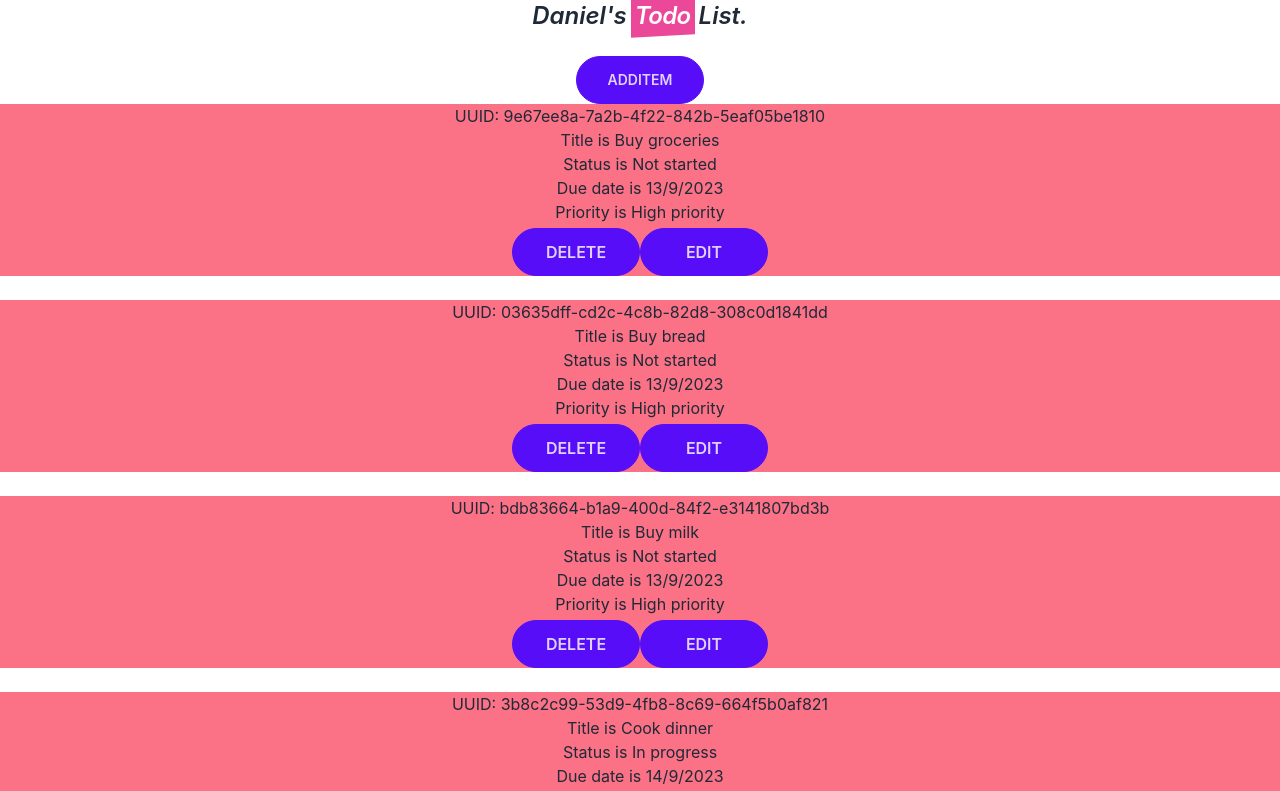
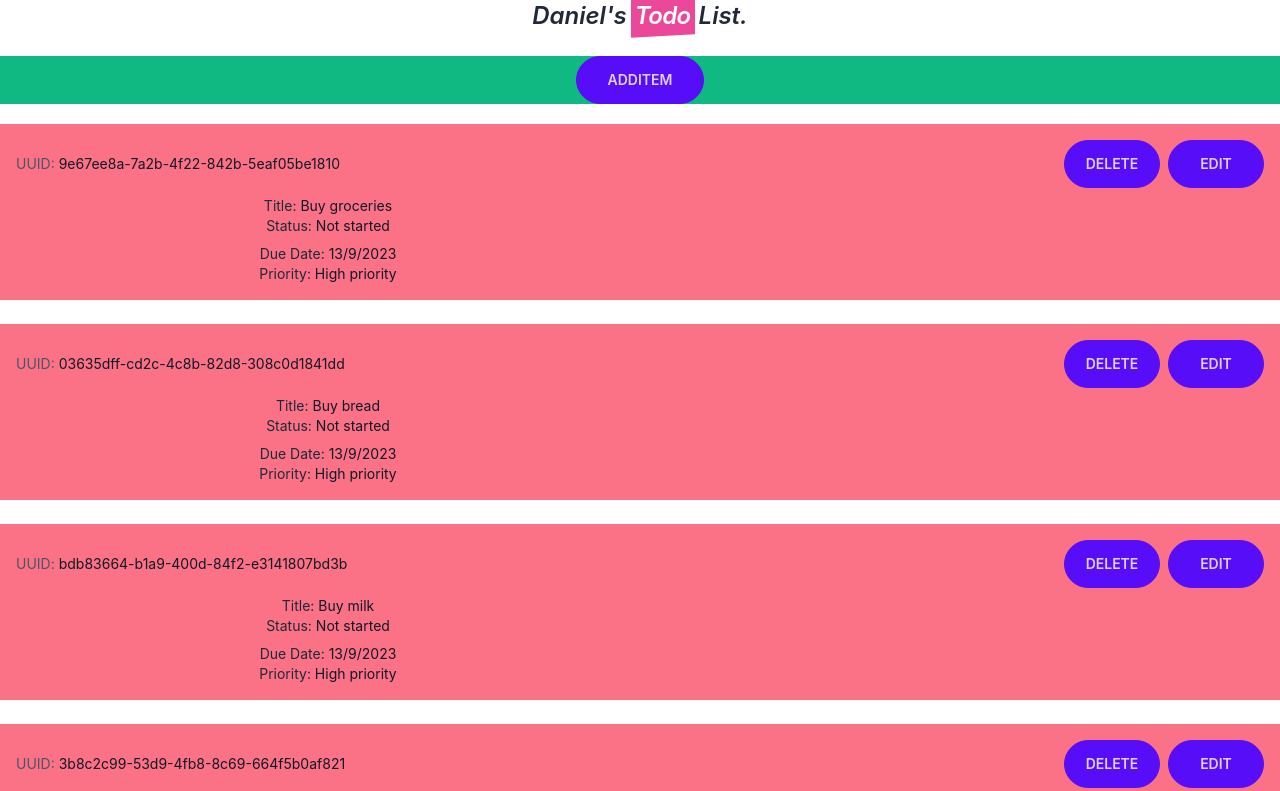
Before and after one commit to zjian107-su/Radioactive-React, a React (Create React App) app: page / in a window 1280 px wide. Shown: the top 791 px of the page. Built offline with nearby package versions, Linux system fonts and the light colour scheme.

Commit message:
✨ update: move addItem button location

```diff
--- a/src/App.js
+++ b/src/App.js
@@ -89,6 +89,7 @@ function App() {
   };
 
   return (
+    <div>
       <div className="selection:bg-pink-300">
         {/* title */}
         <blockquote className="text-2xl font-semibold italic text-center mb-6">
@@ -98,12 +99,15 @@ function App() {
           </span>
           <span className="ml-2">List.</span>
         </blockquote>
-      {/* <Header />
-      <Body01 content="content01" />
-      <Body02 value={5} />
-      <Body03 context="I am cool" />
-      <Body04 content="I am cool too!" /> */}
-      {/* <Count /> */}
+
+        <div className="bg-emerald-500 mb-5 App">
+          <button
+            className="btn w-32 btn-primary rounded-full"
+            onClick={addItem}>
+            ADDITEM
+          </button>
+        </div>
+
         <div className="App">
           <TodoList
             todos={todos}
@@ -113,6 +117,7 @@ function App() {
           />
         </div>
       </div>
+    </div>
   );
 }
 
--- a/src/components/TodoItem.js
+++ b/src/components/TodoItem.js
@@ -32,61 +32,104 @@ const TodoItem = (props) => {
   };
 
   return (
-    <div className="mb-6 bg-rose-400">
-      <div className="mb-1">
-        {/* show data */}
-        <h1>UUID: {props.id}</h1>
-        <p> Title is {props.title}</p>
-        <p> Status is {props.status}</p>
-        <p> Due date is {props.dueDate}</p>
-        <p> Priority is {props.priority}</p>
+    <div className="mb-6 bg-rose-400 p-4">
+      <div className="flex flex-wrap justify-between items-center mb-2">
+        {/* UUID */}
+        <p className="text-gray-600 text-sm">
+          UUID: <span className="text-gray-900">{props.id}</span>
+        </p>
+        <div className="flex gap-2">
+          <button
+            className="btn w-24 btn-primary rounded-full"
+            onClick={handleDelete}>
+            <span className="text-sm">Delete</span>
+          </button>
+          <button
+            className="btn w-24 btn-primary rounded-full"
+            onClick={handleEdit}>
+            <span className="text-sm">Edit</span>
+          </button>
+        </div>
       </div>
 
-      <button
-        className="btn w-32 btn-primary rounded-full"
-        onClick={handleDelete}>
-        <span className="text-base"> Delete </span>
-      </button>
-      <button
-        className="btn w-32 btn-primary rounded-full"
-        onClick={handleEdit}>
-        <span className="text-base"> Edit </span>
-      </button>
+      {/* Show data */}
+      <div className="flex flex-wrap gap-2">
+        <div className="w-1/2">
+          <p className="text-sm">
+            Title: <span className="text-gray-900">{props.title}</span>
+          </p>
+          <p className="text-sm">
+            Status: <span className="text-gray-900">{props.status}</span>
+          </p>
+        </div>
+        <div className="w-1/2">
+          <p className="text-sm">
+            Due Date: <span className="text-gray-900">{props.dueDate}</span>
+          </p>
+          <p className="text-sm">
+            Priority: <span className="text-gray-900">{props.priority}</span>
+          </p>
+        </div>
+      </div>
 
-      {editing ? (
-        <div>
-          <form onSubmit={handleSubmit} className="mt-2">
+      {/* Edit section */}
+      {editing && (
+        <form onSubmit={handleSubmit} className="mt-4">
           <ul>
-              <li>
-                <label htmlFor="title">Title: </label>
-                <input type="text" placeholder={props.title} ref={title} />
-              </li>
-              <li>
-                <label htmlFor="status">Status: </label>
-                <input type="text" placeholder={props.status} ref={status} />
-              </li>
-              <li>
-                <label htmlFor="dueDate">Due date: </label>
-                <input type="text" placeholder={props.dueDate} ref={dueDate} />
-              </li>
-              <li>
-                <label htmlFor="priority">Priority: </label>
+            <li className="mb-2">
+              <label htmlFor="title" className="text-sm font-semibold">
+                Title:
+              </label>
               <input
                 type="text"
-                  placeholder={props.priority}
+                placeholder={props ? props.title : "Title Example"}
+                ref={title}
+                className="border border-gray-300 px-2 py-1 rounded-md w-full"
+              />
+            </li>
+            <li className="mb-2">
+              <label htmlFor="status" className="text-sm font-semibold">
+                Status:
+              </label>
+              <input
+                type="text"
+                placeholder={props ? props.status : "Status Example"}
+                ref={status}
+                className="border border-gray-300 px-2 py-1 rounded-md w-full"
+              />
+            </li>
+            <li className="mb-2">
+              <label htmlFor="dueDate" className="text-sm font-semibold">
+                Due Date:
+              </label>
+              <input
+                type="text"
+                placeholder={props ? props.dueDate : "Due Date Example"}
+                ref={dueDate}
+                className="border border-gray-300 px-2 py-1 rounded-md w-full"
+              />
+            </li>
+            <li className="mb-2">
+              <label htmlFor="priority" className="text-sm font-semibold">
+                Priority:
+              </label>
+              <input
+                type="text"
+                placeholder={props ? props.priority : "Priority Example"}
                 ref={priority}
+                className="border border-gray-300 px-2 py-1 rounded-md w-full"
               />
             </li>
           </ul>
           <button
             type="submit"
-              className="w-32 btn btn-primary rounded-full mt-1">
-              <span className="text-base"> Submit </span>
+            className="w-24 btn btn-primary rounded-full mt-2">
+            <span className="text-sm">Submit</span>
           </button>
         </form>
-        </div>
-      ) : null}
+      )}
     </div>
   );
 };
+
 export default TodoItem;
--- a/src/components/TodoList.js
+++ b/src/components/TodoList.js
@@ -8,13 +8,6 @@ const TodoList = (props) => {
 
   return (
     <div>
-      <div>
-        <button
-          className="btn w-32 btn-primary rounded-full"
-          onClick={props.addItem}>
-          ADDITEM
-        </button>
-      </div>
       <ul style={{ listStyleType: "none" }} role="list">
         {props.todos.map((todo) => (
           <div key={todo.uuid}>
```
Lines whose indentation alone changed are shown as unchanged.
